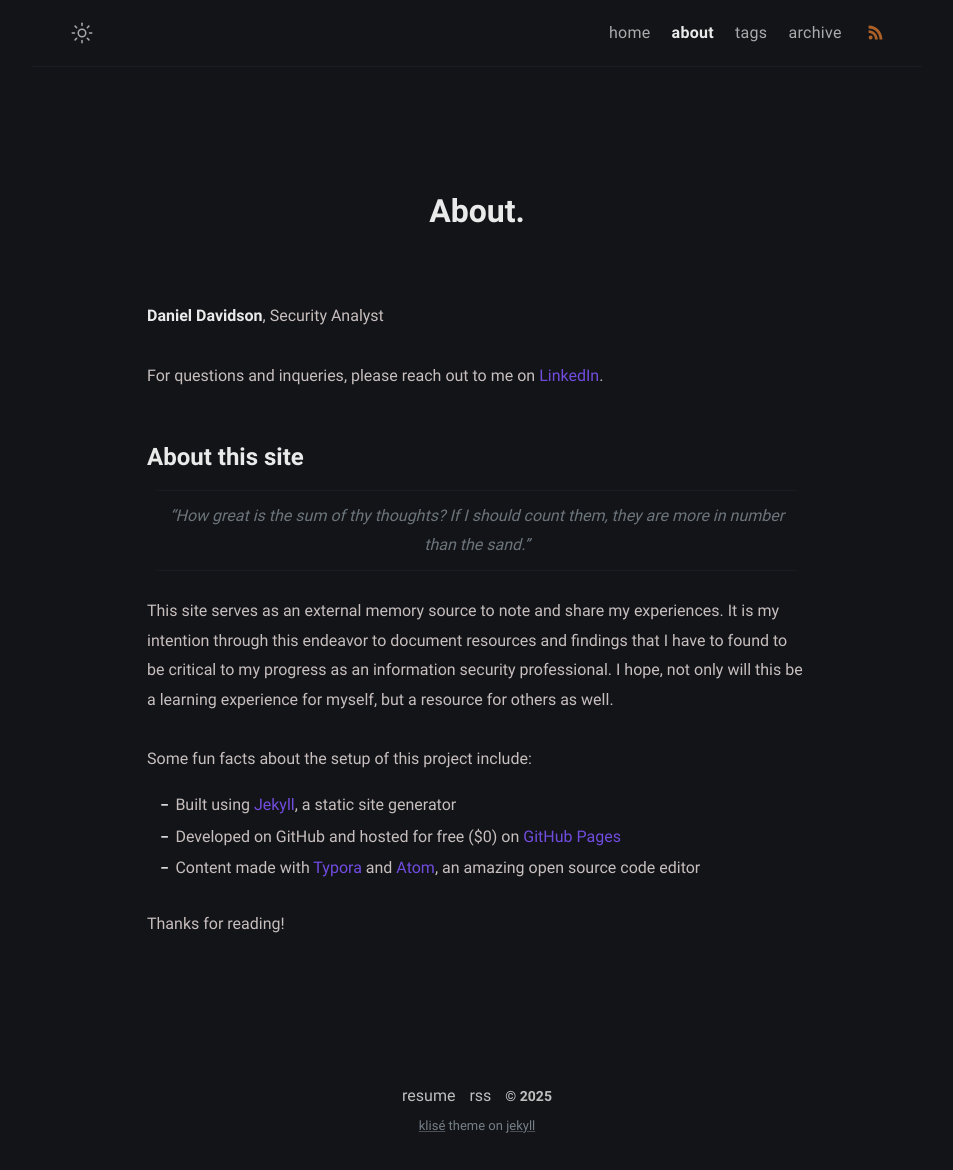
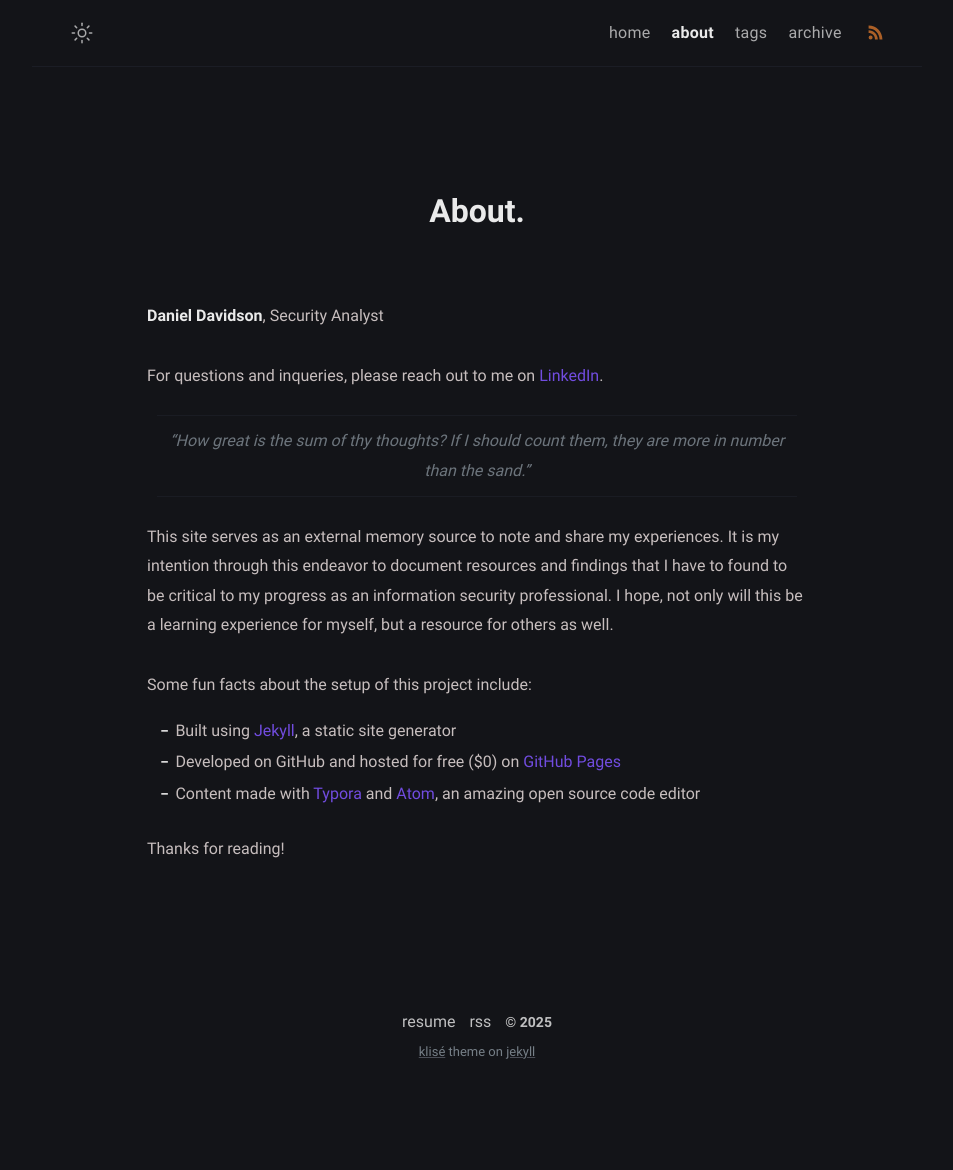
Before and after one commit to dadavidson/dadavidson-blog, a Jekyll site: the page built from about.md, in a window 1280 px wide. Shown: the whole page, without its empty margins (163-1116 px from the left). Built offline with Jekyll 4.4.1, drawn with Linux system fonts in a browser that asks for light colours; after the commit the page ends 1096 px from its top, so only the background shows below that.

Commit message:
Update about.md

```diff
--- a/about.md
+++ b/about.md
@@ -8,8 +8,6 @@ weight: 1
 **Daniel Davidson**, Security Analyst
 
 For questions and inqueries, please reach out to me on [LinkedIn](https://linkedin.com/in/danieldav).
-
-# About this site
 
 > *"How great is the sum of thy thoughts? If I should count them, they are more in number than the sand."*
 
```
